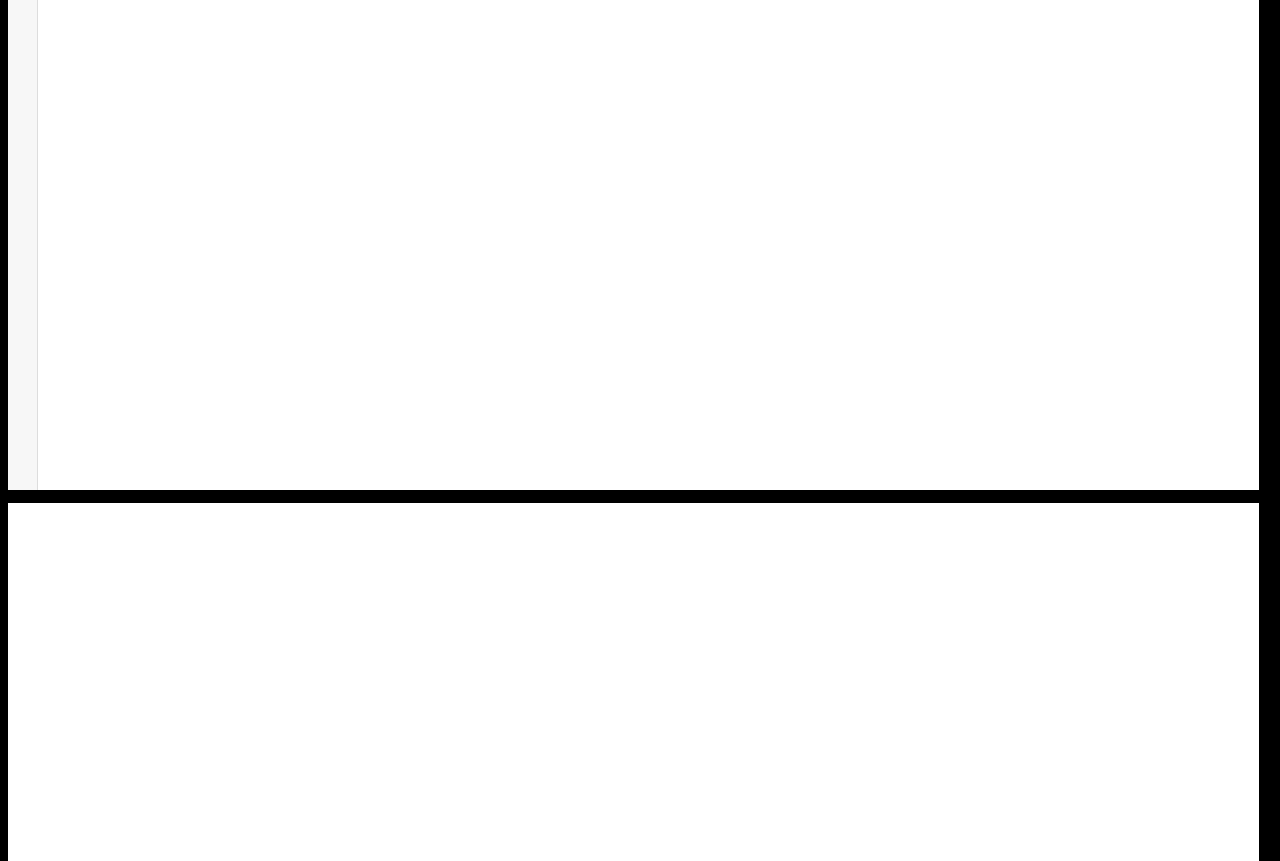
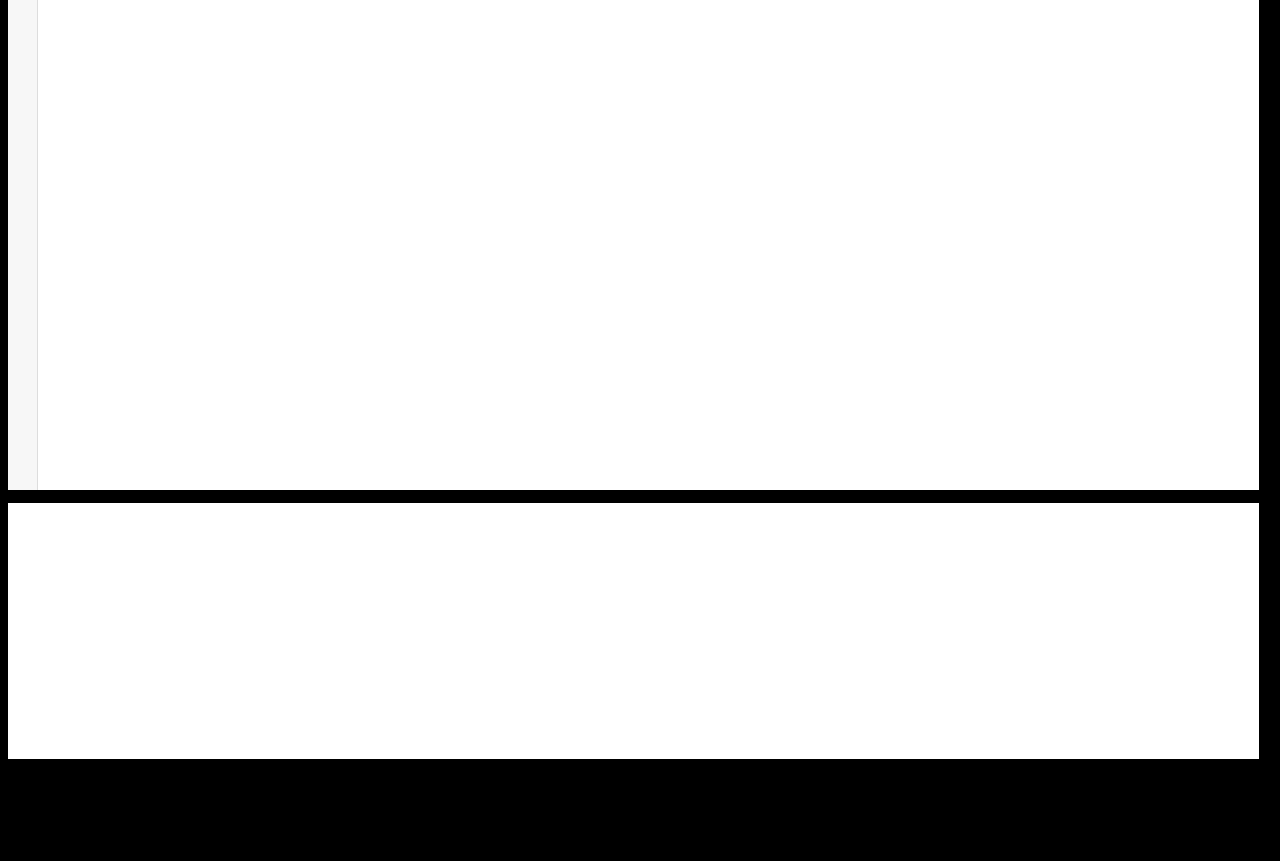
Before and after one commit to andrewfeasel/web, a plain HTML site: page jConsole/index.html in a window 1280 px wide. Shown: the part 91-952 px from the top of the page. After the commit the page ends 863 px from the top, so only its background shows below. Drawn offline with Linux system fonts and the light colour scheme.

Commit message:
Update style.css

```diff
--- a/jConsole/style.css
+++ b/jConsole/style.css
@@ -17,7 +17,7 @@ img{
 #consoleUI{
     overflow: auto;
     width: 99%;
-    height: 512px;
+    height: 256px;
     background-color: white;
     color: black;
 }
```
